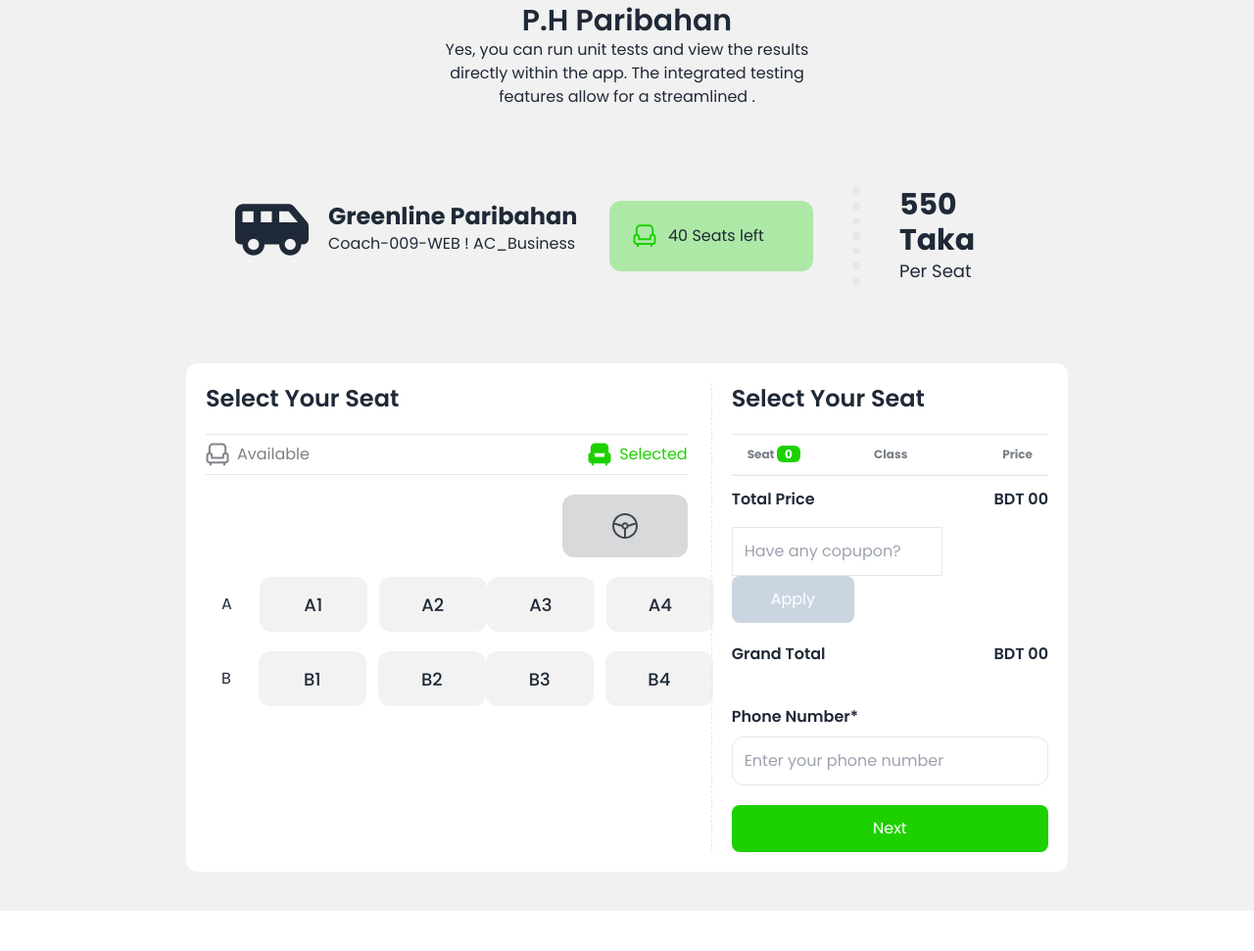
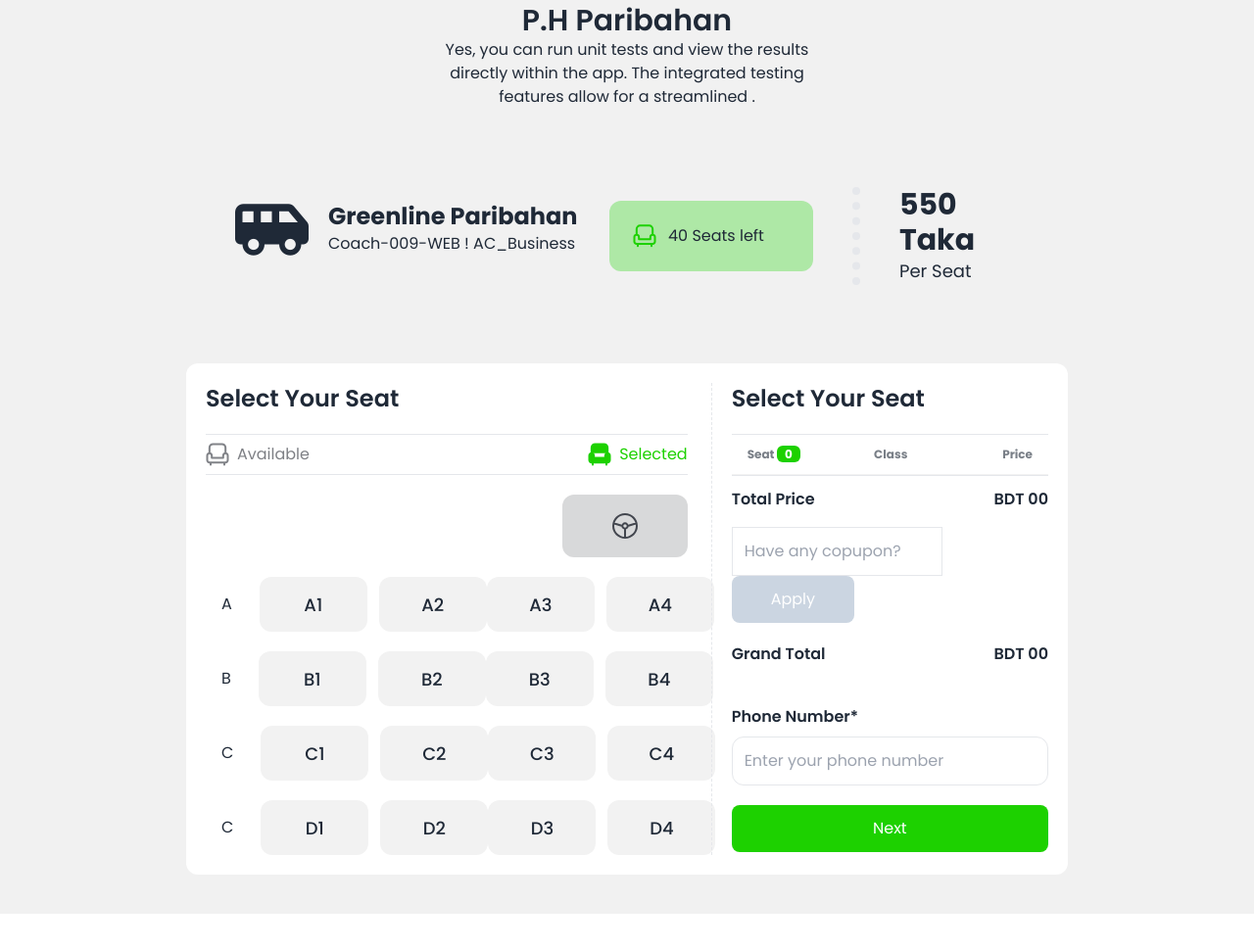
Before and after one commit to Abusayedshuvo/ticket-js, a plain HTML site: page index.html in a window 1280 px wide. Shown: the part 529-1500 px from the top of the page at 98% size. Drawn offline with nearby package versions, Linux system fonts and the light colour scheme.

Commit message:
add more sit and live link

```diff
--- a/index.html
+++ b/index.html
@@ -218,6 +218,30 @@
                   <button id="b4" class="seat">B4</button>
                 </div>
               </div>
+              <!-- C seat -->
+              <div class="flex justify-between mt-5">
+                <div class="flex gap-3">
+                  <span class="p-4">C</span>
+                  <button id="c1" class="seat">C1</button>
+                  <button id="c2" class="seat">C2</button>
+                </div>
+                <div class="flex gap-3">
+                  <button id="c3" class="seat">C3</button>
+                  <button id="c4" class="seat">C4</button>
+                </div>
+              </div>
+              <!-- D seat -->
+              <div class="flex justify-between mt-5">
+                <div class="flex gap-3">
+                  <span class="p-4">C</span>
+                  <button id="d1" class="seat">D1</button>
+                  <button id="d2" class="seat">D2</button>
+                </div>
+                <div class="flex gap-3">
+                  <button id="d3" class="seat">D3</button>
+                  <button id="d4" class="seat">D4</button>
+                </div>
+              </div>
             </div>
           </div>
           <!-- Select Your Seat -->
```
Also changed, not shown: 1 other file.
